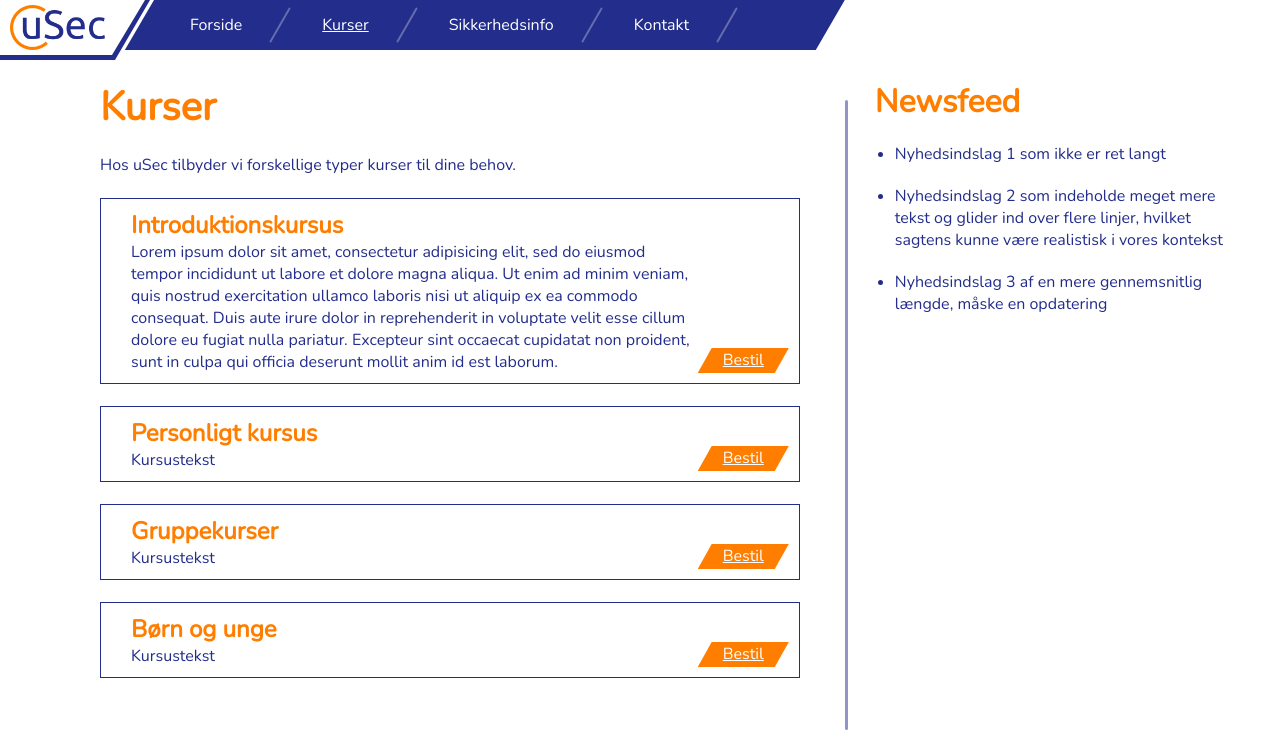
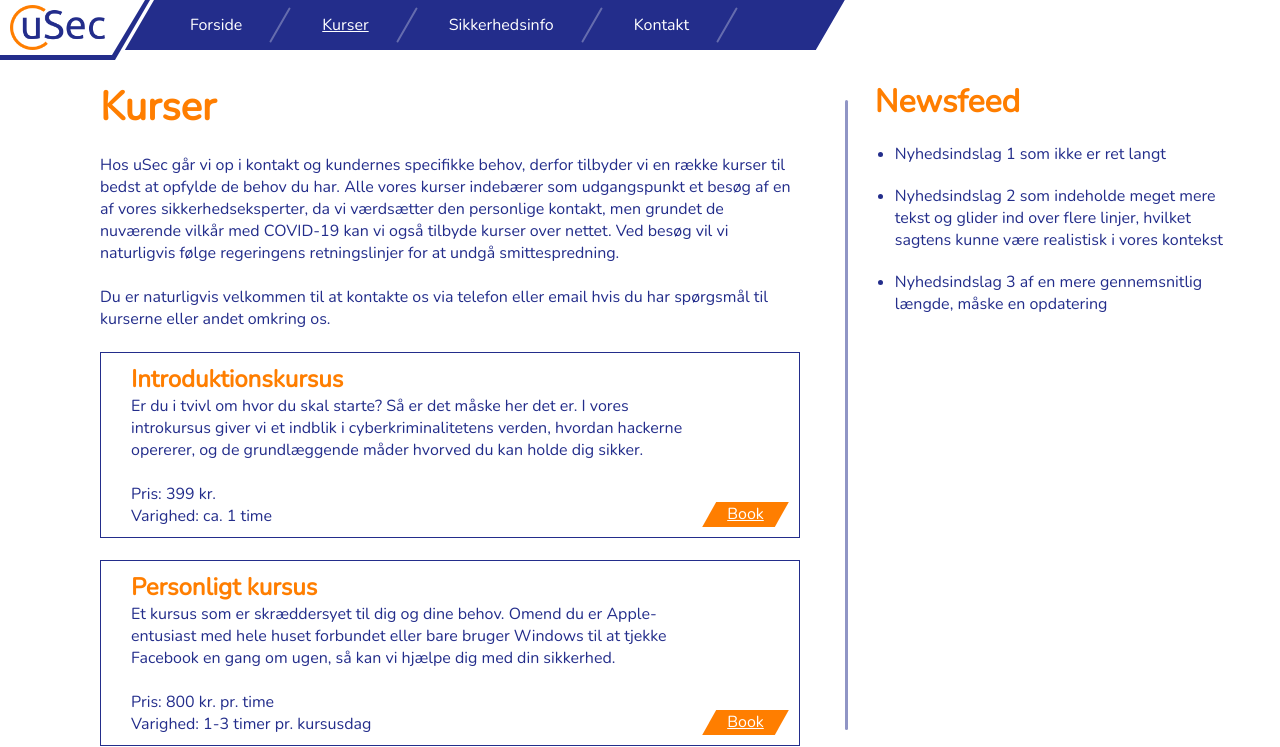
Before and after one commit to TheOvesen/usec, a plain HTML site: page index.html in a window 1280 px wide. Both pictures are taken after a click on the element "Kurser". Shown: the top 747 px of the page. Drawn offline with nearby package versions, Linux system fonts and the light colour scheme.

Commit message:
Update index.html

```diff
--- a/index.html
+++ b/index.html
@@ -128,37 +128,60 @@ volutpat eros non, imperdiet turpis. Nam ac est sit amet mi tristique cursus.</p
 
     <section id="kurser">
       <h1>Kurser</h1>
-      <p>Hos uSec tilbyder vi forskellige typer kurser til dine behov.</p>
+      <p>Hos uSec går vi op i kontakt og kundernes specifikke behov, derfor tilbyder vi en række kurser til bedst at opfylde de behov du har. Alle vores kurser indebærer som udgangspunkt et besøg af en af vores sikkerhedseksperter, da vi værdsætter den personlige kontakt, men grundet de nuværende vilkår med COVID-19 kan vi også tilbyde kurser over nettet. Ved besøg vil vi naturligvis følge regeringens retningslinjer for at undgå smittespredning.
+      <br><br>
+      Du er naturligvis velkommen til at kontakte os via telefon eller email hvis du har spørgsmål til kurserne eller andet omkring os.
+    </p>
       <br>
       <div class="kursuskasse">
         <h3>Introduktionskursus</h3>
-        <p>Lorem ipsum dolor sit amet, consectetur adipisicing elit, sed do eiusmod tempor incididunt ut labore et dolore magna aliqua. Ut enim ad minim veniam, quis nostrud exercitation ullamco laboris nisi ut aliquip ex ea commodo consequat. Duis aute irure dolor in reprehenderit in voluptate velit esse cillum dolore eu fugiat nulla pariatur. Excepteur sint occaecat cupidatat non proident, sunt in culpa qui officia deserunt mollit anim id est laborum.</p>
+        <p>Er du i tvivl om hvor du skal starte? Så er det måske her det er. I vores introkursus giver vi et indblik i cyberkriminalitetens verden, hvordan hackerne opererer, og de grundlæggende måder hvorved du kan holde dig sikker.
+          <br><br>
+          Pris: 399 kr.
+          <br>
+          Varighed: ca. 1 time
+        </p>
         <div class="kursusknap">
-          Bestil
+          Book
         </div>
       </div>
       <br>
       <div class="kursuskasse">
         <h3>Personligt kursus</h3>
-        <p>Kursustekst</p>
+        <p>Et kursus som er skræddersyet til dig og dine behov. Omend du er Apple-entusiast med hele huset forbundet eller bare bruger Windows til at tjekke Facebook en gang om ugen, så kan vi hjælpe dig med din sikkerhed.
+          <br><br>
+          Pris: 800 kr. pr. time
+          <br>
+          Varighed: 1-3 timer pr. kursusdag
+        </p>
         <div class="kursusknap">
-          Bestil
+          Book
         </div>
       </div>
       <br>
       <div class="kursuskasse">
-        <h3>Gruppekurser</h3>
-        <p>Kursustekst</p>
+        <h3>Holdkurser</h3>
+        <p>Vi tilbyder også holdundervisning til eksempelvis foreninger og virksomheder, hvor flere har samme behov og vilkår, og kunne gavne af at lære det hele i samlet flok. Det behøver selvfølgelig ikke at være en etableret forretning, hvis bare I er en gruppe kan det lade sig gøre.
+          <br><br>
+          Pris: 1000 kr. + 150 kr. pr. person, pr. time
+          <br>
+          Varighed: 1-4 timer
+        </p>
         <div class="kursusknap">
-          Bestil
+          Book
         </div>
       </div>
       <br>
       <div class="kursuskasse">
         <h3>Børn og unge</h3>
-        <p>Kursustekst</p>
+        <p>Børn og unge er nogen af dem der tilbringer mest tid online og har hyppigst omgang med fremmede på nettet, og er derfor særligt udsatte for svindel, især de yngste med mindre erfaring. Derfor udbyder vi et kursus særligt rettet mod denne aldersgruppe; det kan med fordel benyttes af skoler, fritidshjem eller bare forældre som vil gøre noget ekstra for deres børns sikkerhed. <br><br>Kurset er primært rettet mod aldersgruppen 8-16 år.
+        <br><br>
+        Pris: 500 kr. + 100 kr. pr. barn
+        <br>
+        Varighed: Ca. 1 time
+        </p>
         <div class="kursusknap">
-          Bestil
+          Book
         </div>
       </div>
     </section>
```
